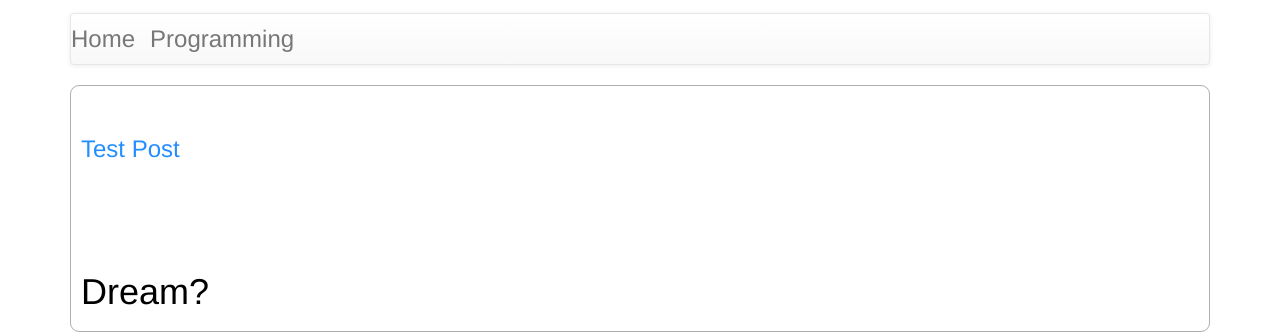
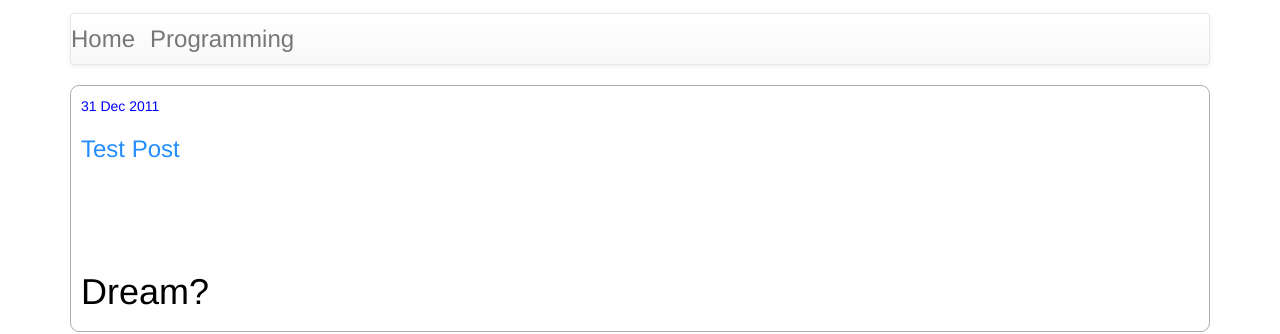
Before and after one commit to Corsad/Corsad.github.io, a Jekyll site: the page built from _posts/2011-12-31-test.md, in a window 1280 px wide. Shown: the part 153-487 px from the top of the page. Built offline with Jekyll 4.4.1, drawn with Linux system fonts in a browser that asks for light colours; Markdown is read by kramdown in place of the engine named in the settings.

Commit message:
page.date

```diff
--- a/_layouts/post.html
+++ b/_layouts/post.html
@@ -3,7 +3,7 @@ layout: default
 ---
 
 <div class="contentPost">
-	<span class="date" color="gray">{{ post.date | date_to_string }}</span><br/>
+	<span class="date" color="gray">{{ page.date | date_to_string }}</span><br/>
 	<h1 class="postHeader" >{{page.title}}<h1><br/><br/>
 	{{content}}
 </div>
```
